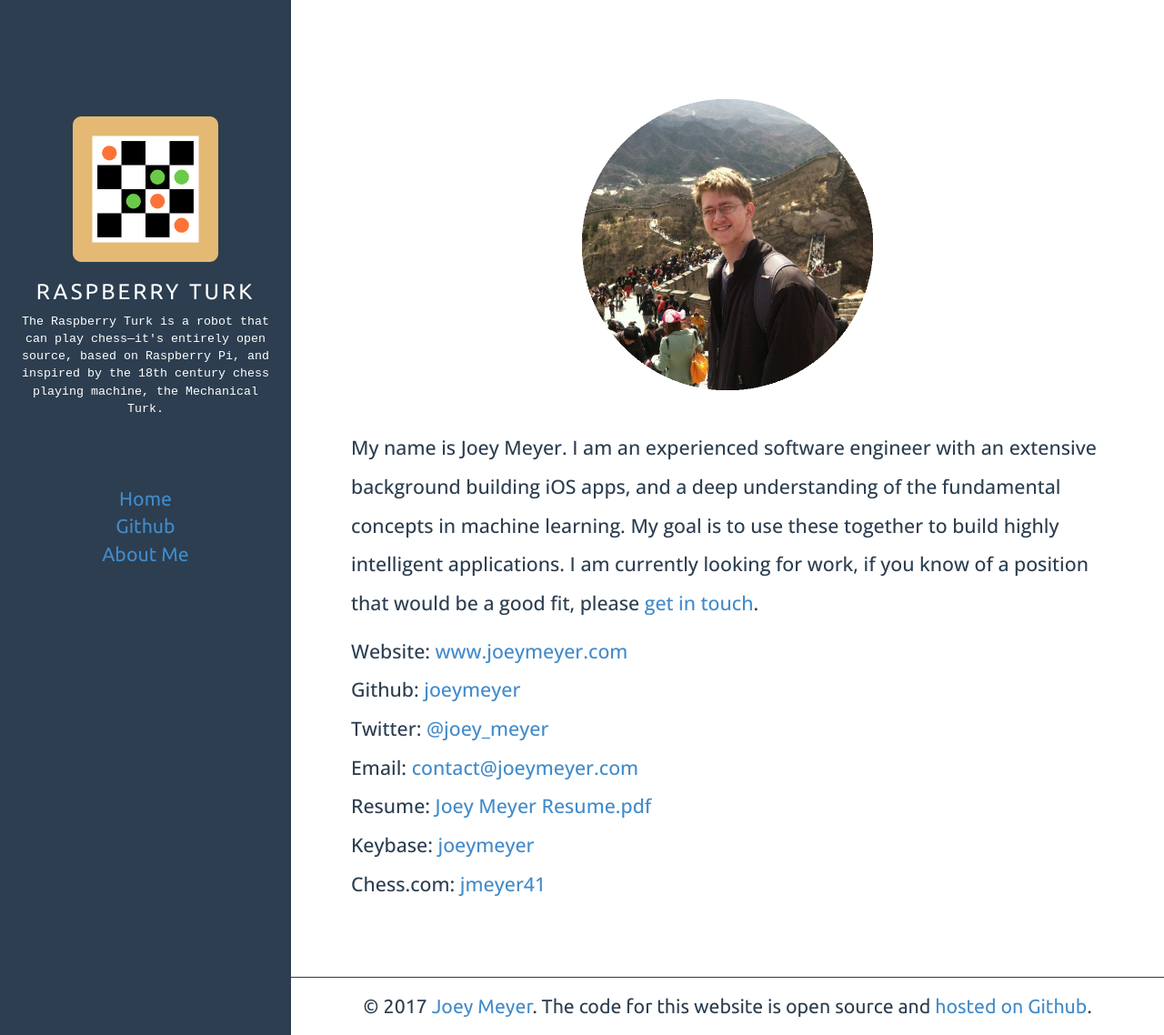
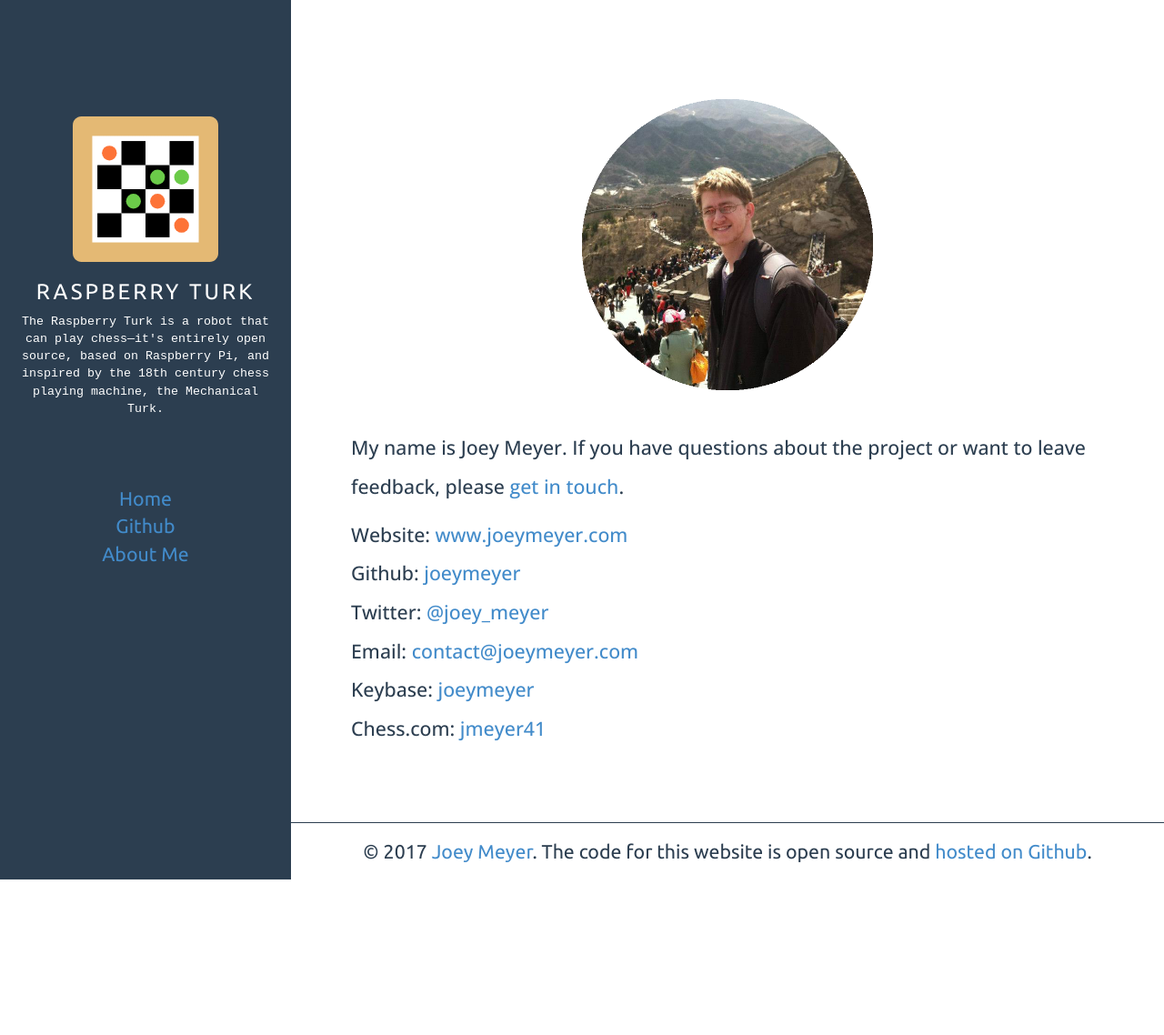
Before and after one commit to raspberryturk/www.raspberryturk.com, a Jekyll site: the page built from aboutme.md, in a window 1280 px wide and 1138 px high. Shown: the whole window at 91% size. Built offline with Jekyll 4.4.1, drawn with Linux system fonts in a browser that asks for light colours.

Commit message:
update about me page
update about me

```diff
--- a/aboutme.md
+++ b/aboutme.md
@@ -5,12 +5,11 @@ layout: basic
 
 <center>{% include image name="joeymeyer-portrait.png" alt="Picture of Joey Meyer." width="240pt" %}</center>
 
-My name is Joey Meyer. I am an experienced software engineer with an extensive background building iOS apps, and a deep understanding of the fundamental concepts in machine learning. My goal is to use these together to build highly intelligent applications. I am currently looking for work, if you know of a position that would be a good fit, please [get in touch](mailto:contact@joeymeyer.com).
+My name is Joey Meyer. If you have questions about the project or want to leave feedback, please [get in touch](mailto:contact@joeymeyer.com).
 
 Website: [www.joeymeyer.com](http://www.joeymeyer.com)
 Github: [joeymeyer](https://github.com/joeymeyer)
 Twitter: [@joey_meyer](https://twitter.com/joey_meyer)
 Email: [contact@joeymeyer.com](mailto:contact@joeymeyer.com)
-Resume: [Joey Meyer Resume.pdf](/download/Joey Meyer Resume.pdf)
 Keybase: [joeymeyer](https://keybase.io/joeymeyer)
 Chess.com: [jmeyer41](https://www.chess.com/member/jmeyer41)
```
